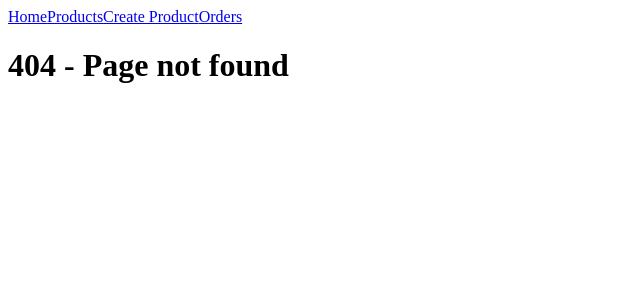
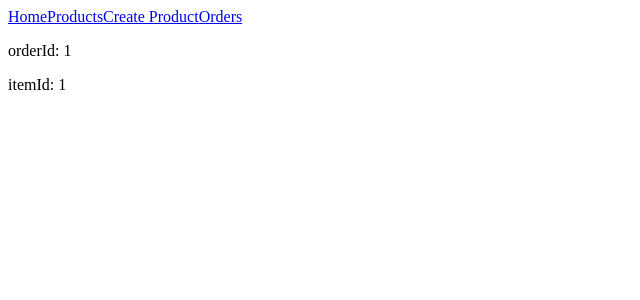
Before and after one commit to ankurnecessary/react-router-learning, a React (Vite) app in the folder lesson2/part2/project/react-router-learning/: page /orders/1/items/1 in a window 1280 px wide. Before the commit this address had no page. Shown: the top 300 px of the page, without its empty margins (0-640 px from the left). Built offline with nearby package versions, Linux system fonts and the light colour scheme.

Commit message:
[lesson3][part3] Add a route for order items with multiple route params

```diff
--- a/lesson2/part2/project/react-router-learning/src/App.tsx
+++ b/lesson2/part2/project/react-router-learning/src/App.tsx
@@ -6,6 +6,7 @@ import NotFound from "./pages/NotFound";
 import PageTemplate from "./pages/PageTemplate";
 import CreateProduct from "./pages/CreateProduct";
 import ProductDetails from "./pages/ProductDetails";
+import OrderItem from "./pages/OrderItem";
 
 function App() {
   return (
@@ -16,6 +17,7 @@ function App() {
         <Route path="products/new" element={<CreateProduct />} />
         <Route path="products/:productId" element={<ProductDetails />} />
         <Route path="orders" element={<Orders />} />
+        <Route path="orders/:orderId/items/:itemId" element={<OrderItem />} />
         <Route path="*" element={<NotFound />} />
       </Route>
     </Routes>
--- /dev/null
+++ b/lesson2/part2/project/react-router-learning/src/pages/OrderItem.tsx
@@ -0,0 +1,13 @@
+import { useParams } from "react-router";
+
+const OrderItem = () => {
+  const { orderId, itemId } = useParams();
+  return (
+    <div>
+      <p>orderId: {orderId}</p>
+      <p>itemId: {itemId}</p>
+    </div>
+  );
+};
+
+export default OrderItem;
```
